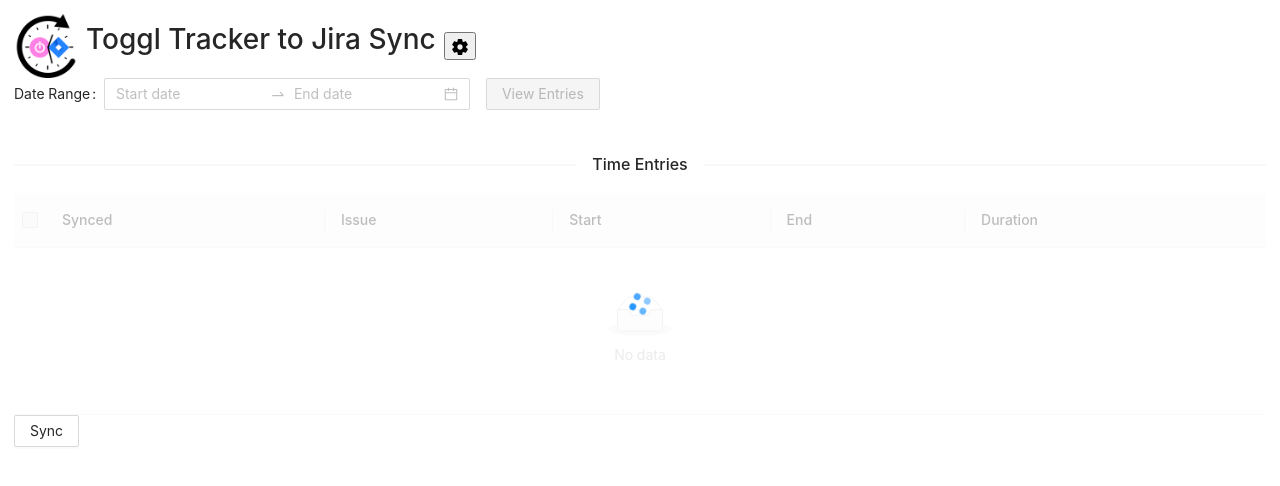
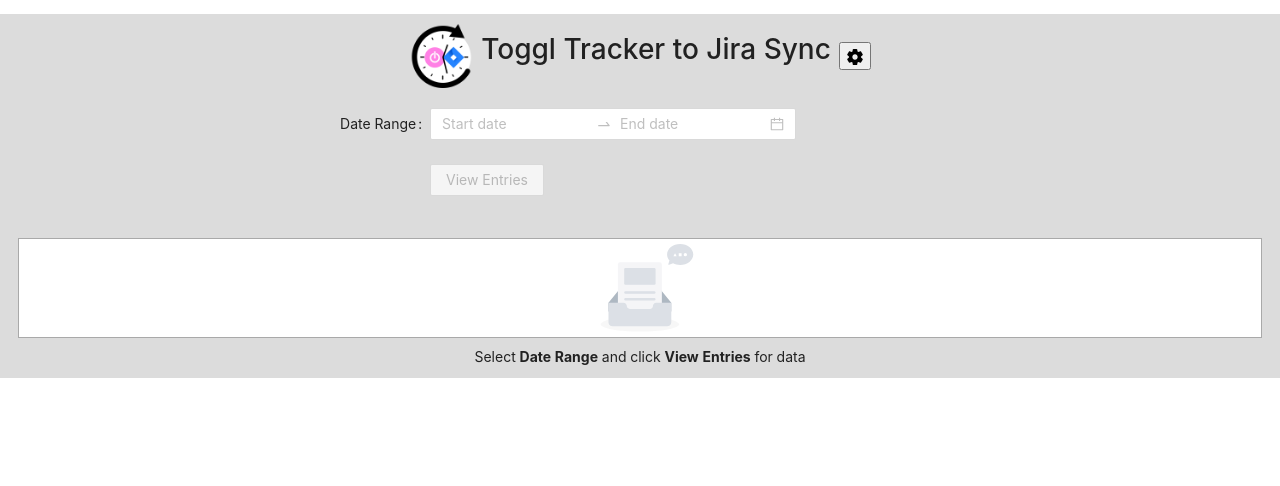
Before and after one commit to idahogurl/TogglToJiraSync, a React (Vite) app in the folder web/: page / in a window 1280 px wide. Shown: the top 486 px of the page. Built offline with nearby package versions, Linux system fonts and the light colour scheme.

Commit message:
:lipstick: Styling

```diff
--- a/web/src/App.js
+++ b/web/src/App.js
@@ -1,5 +1,7 @@
 import React, { useState, useEffect } from 'react';
-import { Drawer, Space } from 'antd';
+import {
+  Drawer, Space, Row, Col,
+} from 'antd';
 import FilterForm from './components/FilterForm';
 import SettingsPanel from './components/SettingsPanel';
 import SettingsIcon from './settings.svg';
@@ -26,14 +28,24 @@ export default function App() {
       setSettingValues(LocalStorage.getSettings());
     }
   }, []);
+
+  const column = {
+    backgroundColor: 'gainsboro',
+    padding: 10,
+    border: 1,
+    textAlign: 'center',
+  };
+
   return (
     <>
-      <div className="container">
+      <Row style={{ marginTop: '1em' }}>
+        <Col span={24} style={column}>
           <Space>
             <img src={logo} alt="App Logo" style={{ width: '64px' }} />
             <h1>Toggl Tracker to Jira Sync</h1>
             <button
               type="button"
+              style={{ cursor: 'pointer' }}
               onClick={() => {
                 if (ipcRenderer) {
                   ipcRenderer.send('getSettings');
@@ -44,8 +56,14 @@ export default function App() {
               <img src={SettingsIcon} alt="Open Settings" className="settings-icon" />
             </button>
           </Space>
+        </Col>
+      </Row>
+      <Row>
+        <Col span={24} style={column}>
           <FilterForm settings={settings} />
-      </div>
+        </Col>
+      </Row>
+
       <Drawer title="Settings" width={550} closable={false} visible={showSettings}>
         <SettingsPanel
           onClose={() => {
@@ -55,7 +73,7 @@ export default function App() {
             if (ipcRenderer) {
               ipcRenderer.send('saveSettings', values);
             } else {
-              LocalStorage.setSettingValues(values);
+              LocalStorage.setSettings(values);
             }
             setShowSettings(false);
             setSettingValues(values);
--- a/web/src/components/Entries.js
+++ b/web/src/components/Entries.js
@@ -1,7 +1,8 @@
 import React, { useState, useEffect } from 'react';
+import fetch from 'node-fetch';
 import useSwr, { mutate } from 'swr';
 import {
-  Table, Alert, Button, Divider,
+  Table, Alert, Button, Divider, Empty, Space,
 } from 'antd';
 import dayjs from 'dayjs';
 import querystring from 'querystring';
@@ -10,12 +11,34 @@ import { encode } from 'base-64';
 import SyncResult from './SyncResult';
 import { SET_STATUS_PENDING, SET_STATUS_RESOLVED, SET_STATUS_REJECTED } from '../statuses';
 
-export default function Entries({ startDate, endDate, settings }) {
-  const [selectedRowKeys, setSelectedRowKeys] = useState([]);
-  const [syncStatus, setSyncStatus] = useState();
+export default function Entries({
+  isInit, startDate, endDate, settings,
+}) {
+  if (isInit) {
+    return (
+      <Empty
+        imageStyle={{
+          border: '1px solid darkgray',
+          backgroundColor: 'white',
+          padding: 5,
+        }}
+        description={(
+          <span>
+            Select
+            {' '}
+            <strong>Date Range</strong>
+            {' '}
+            and click
+            {' '}
+            <strong>View Entries</strong>
+            {' '}
+            for data
+          </span>
+        )}
+      />
+    );
+  }
 
-  let displayData;
-  if (startDate) {
   const entriesApiUrl = `${process.env.API_HOST}/api/toggl?${querystring.stringify({
     start_date: startDate.startOf('D').toISOString(),
     end_date: endDate.startOf('D').toISOString(),
@@ -31,26 +54,10 @@ export default function Entries({ startDate, endDate, settings }) {
   const { data, error } = useSwr(entriesApiUrl, fetcher, {
     errorRetryCount: 2,
   });
+  const [syncStatus, setSyncStatus] = useState();
+  const [selectedRowKeys, setSelectedRowKeys] = useState([]);
 
-    displayData = data
-      ? data.map((d) => {
-        const selected = selectedRowKeys.find((s) => s === d.key);
-        return {
-          ...d,
-          startDisplay: dayjs(d.start).format('MM-DD-YYYY hh:MM a'),
-          stopDisplay: dayjs(d.stop).format('MM-DD-YYYY hh:MM a'),
-          synced:
-              d.synced || (syncStatus === SET_STATUS_RESOLVED && selected ? 'Yes' : undefined),
-        };
-      })
-      : [];
-    if (error) {
-      return (
-        <div className="container">
-          <Alert type="error" message="Failed to sync entries" />
-        </div>
-      );
-    }
+  let displayData = [];
 
   useEffect(() => {
     if (syncStatus === SET_STATUS_PENDING) {
@@ -89,12 +96,36 @@ export default function Entries({ startDate, endDate, settings }) {
       })();
     }
   }, [syncStatus]);
+
+  if (error) {
+    return (
+      <Alert
+        type="error"
+        showIcon
+        message="Failed to Load Time Entries"
+        style={{ textAlign: 'center' }}
+      />
+    );
   }
+  displayData = data
+    ? data.map((d) => {
+      const selected = selectedRowKeys.find((s) => s === d.key);
+      return {
+        ...d,
+        startDisplay: dayjs(d.start).format('MM-DD-YYYY hh:MM a'),
+        stopDisplay: dayjs(d.stop).format('MM-DD-YYYY hh:MM a'),
+        synced: d.synced || (syncStatus === SET_STATUS_RESOLVED && selected ? 'Yes' : undefined),
+      };
+    })
+    : [];
+
   return (
-    <>
+    <Space direction="vertical">
       <Divider>Time Entries</Divider>
       <Table
-        loading={!displayData}
+        loading={!data}
+        size="medium"
+        scroll={{ y: 240 }}
         columns={[
           {
             title: 'Synced',
@@ -113,7 +144,7 @@ export default function Entries({ startDate, endDate, settings }) {
             dataIndex: 'stopDisplay',
           },
           {
-            title: 'Duration',
+            title: 'Length',
             dataIndex: 'durationDisplay',
           },
         ]}
@@ -125,15 +156,19 @@ export default function Entries({ startDate, endDate, settings }) {
           },
         }}
       />
+
       <Button
         onClick={() => {
           setSyncStatus(SET_STATUS_PENDING);
         }}
         loading={syncStatus === SET_STATUS_PENDING}
+        disabled={!data || !data.length}
+        type="primary"
       >
         Sync
       </Button>
+
       <SyncResult status={syncStatus} />
-    </>
+    </Space>
   );
 }
--- a/web/src/components/FilterForm.js
+++ b/web/src/components/FilterForm.js
@@ -22,17 +22,28 @@ export default function FilterForm({ settings }) {
     setIsInit(false);
   };
 
+  const layout = {
+    labelCol: { span: 8 },
+    wrapperCol: { span: 16 },
+  };
+  const tailLayout = {
+    wrapperCol: { offset: 8, span: 16 },
+  };
+  /* eslint-disable react/jsx-props-no-spreading */
   return (
-    <>
-      <Form layout="inline" className="filter-form">
+    <div style={{ textAlign: 'left' }}>
+      <Form className="filter-form" {...layout}>
         <Form.Item label="Date Range">
           <RangePicker onChange={onChange} />
         </Form.Item>
-        <Button onClick={onClick} disabled={!startDate && !endDate} type="primary">
-          View Entries
-        </Button>
+        <Form.Item {...tailLayout}>
+          <Button onClick={onClick} disabled={!startDate && !endDate} type="primary">
+            View Entries
+          </Button>
+        </Form.Item>
       </Form>
-      {isInit && <Entries startDate={startDate} endDate={endDate} settings={settings} />}
-    </>
+      <Entries isInit={isInit} startDate={startDate} endDate={endDate} settings={settings} />
+    </div>
   );
+  /* eslint-enable react/jsx-props-no-spreading */
 }
--- a/web/src/styles.css
+++ b/web/src/styles.css
@@ -1,6 +1,3 @@
-.container {
-    margin: 1em;
-}
 .ant-input-group.input-group {
     border: 1px solid gainsboro;
     padding: 1em;
@@ -13,3 +10,6 @@
     width: 16px;
     height: 16px;
 }
+button {
+    cursor: 'pointer'
+}
```
Lines whose indentation alone changed are shown as unchanged.
